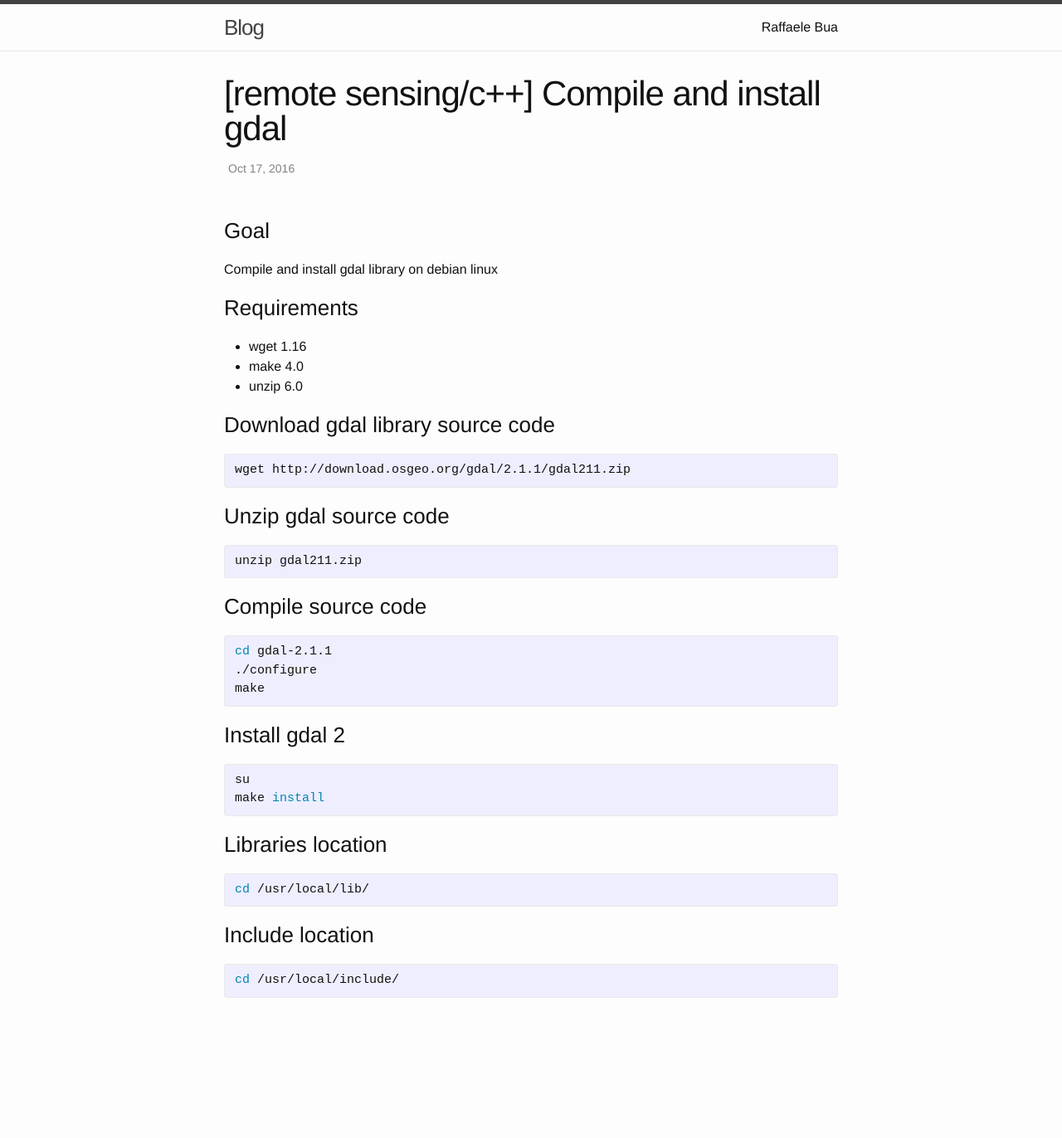
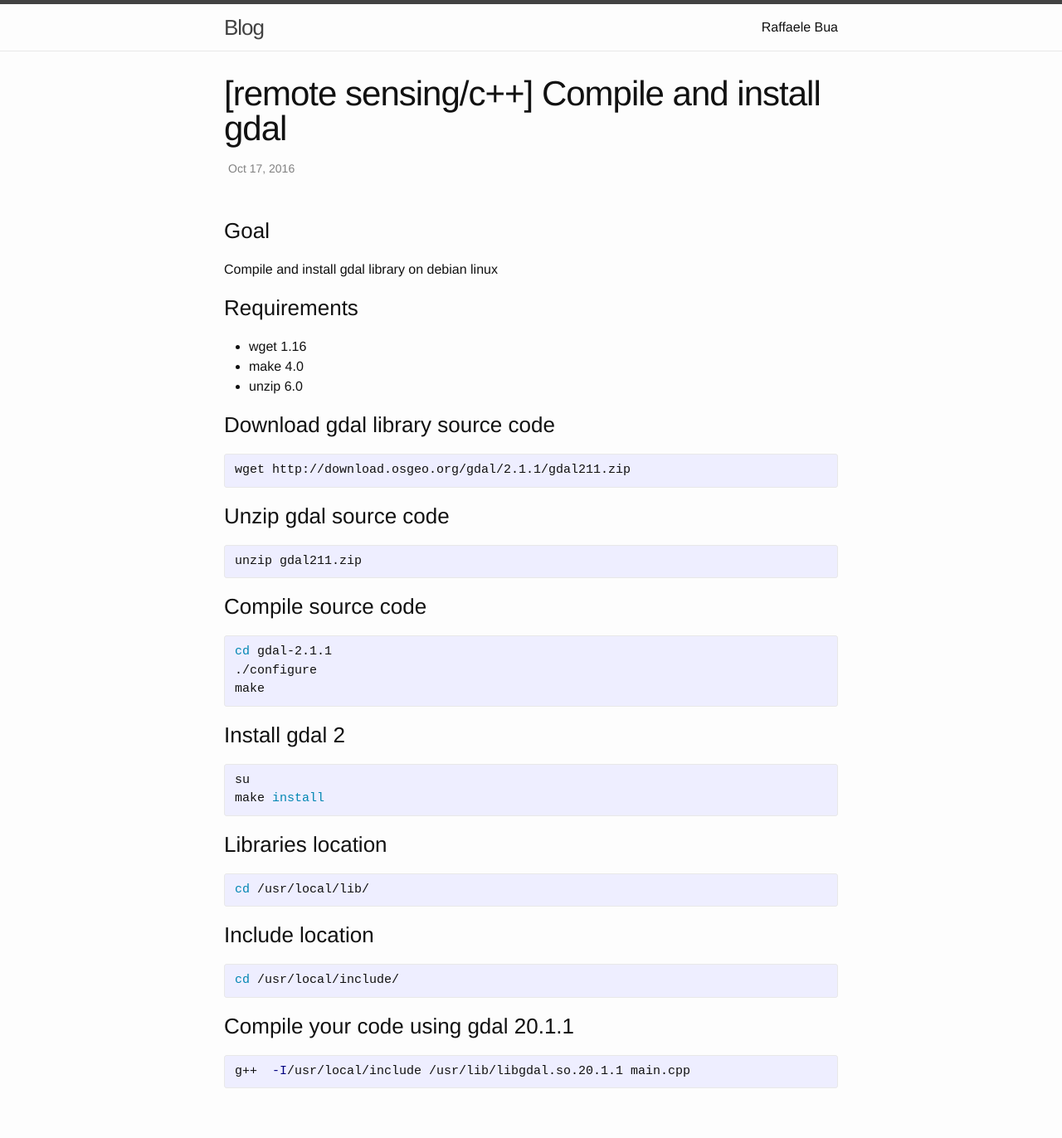
Before and after one commit to buele/buele.github.io, a Jekyll site: the page built from _posts/2016-10-17-compile-install-gdal.markdown, in a window 1280 px wide. Shown: the whole page at 83% size. Built offline with Jekyll 4.4.1, drawn with Linux system fonts in a browser that asks for light colours; before the commit the page ends 1263 px from its top, so only the background shows below that.

Commit message:
compile your code

```diff
--- a/_posts/2016-10-17-compile-install-gdal.markdown
+++ b/_posts/2016-10-17-compile-install-gdal.markdown
@@ -50,3 +50,9 @@ cd /usr/local/lib/
 {% highlight bash %}
 cd /usr/local/include/
 {% endhighlight %}
+
+
+### Compile your code using gdal 20.1.1
+{% highlight bash %}
+g++  -I/usr/local/include /usr/lib/libgdal.so.20.1.1 main.cpp
+{% endhighlight %}
```
